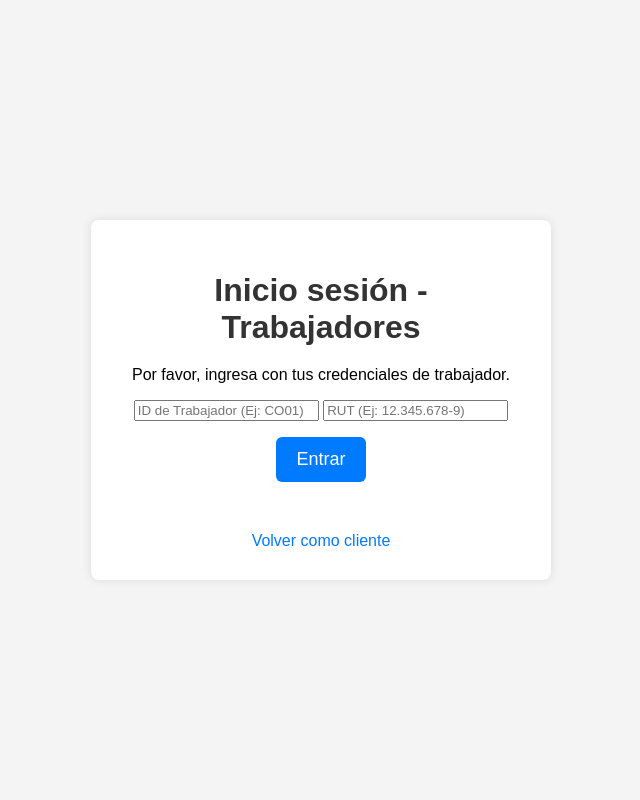
After one commit to Yisus2328/integracion, a Django app: page /login_t/ in a window 1280 px wide. The commit adds this page. Shown: the whole page, without its empty margins (319-959 px from the left). Run offline with Django 5.2, Linux system fonts and the light colour scheme.

Commit message:
login de trabajadores listo

```diff
--- /dev/null
+++ b/tienda/Static/js/trabajadores.js
@@ -0,0 +1,67 @@
+function iniciarSesionTrabajador() {
+    const idTrabajador = document.getElementById('id_trabajador').value.trim();
+    const rutTrabajador = document.getElementById('rut_trabajador').value.trim();
+    const mensajeDiv = document.getElementById('mensaje');
+
+    mensajeDiv.textContent = '';
+
+    if (!idTrabajador || !rutTrabajador) {
+        mensajeDiv.textContent = 'Por favor, ingresa tu ID y RUT.';
+        mensajeDiv.style.color = 'red';
+        return;
+    }
+
+    const idPrefix = idTrabajador.substring(0, 2).toUpperCase();
+
+    if (idPrefix !== 'BO' && idPrefix !== 'CO' && idPrefix !== 'VE') {
+        mensajeDiv.textContent = 'El ID de trabajador debe comenzar con BO (Bodeguero), CO (Contador) o VE (Vendedor).';
+        mensajeDiv.style.color = 'red';
+        return;
+    }
+
+    const data = {
+        id_trabajador: idTrabajador,
+        rut_trabajador: rutTrabajador
+    };
+
+    const apiUrl = 'http://localhost:3301/login/trabajadores';
+
+    fetch(apiUrl, {
+        method: 'POST',
+        headers: {
+            'Content-Type': 'application/json'
+        },
+        body: JSON.stringify(data)
+    })
+    .then(response => {
+        if (!response.ok) {
+            return response.json().then(errorData => {
+                throw new Error(errorData.message || 'Error desconocido en el servidor');
+            });
+        }
+        return response.json();
+    })
+    .then(data => {
+        if (data.success) {
+            mensajeDiv.textContent = data.message || 'Inicio de sesión exitoso.';
+            mensajeDiv.style.color = 'green';
+
+            // --- ¡ESTE ES EL ÚNICO BLOQUE DE REDIRECCIÓN NECESARIO! ---
+            setTimeout(() => {
+                if (data.redirect_url) {
+                    window.location.href = data.redirect_url;
+                } else {
+                    window.location.href = '/index/';
+                }
+            }, 3000); // 3000 milisegundos = 3 segundos
+        } else {
+            mensajeDiv.textContent = data.message || 'Error: ID de trabajador o RUT incorrecto.';
+            mensajeDiv.style.color = 'red';
+        }
+    })
+    .catch(error => {
+        console.error('Error en la solicitud Fetch:', error);
+        mensajeDiv.textContent = 'Error al intentar conectar con el servidor: ' + error.message;
+        mensajeDiv.style.color = 'red';
+    });
+}
--- a/tienda/Templates/index.html
+++ b/tienda/Templates/index.html
@@ -20,6 +20,8 @@
             <button type="button" onclick="iniciarSesion()">Entrar</button>
         </form>
         <div id="mensaje"></div>
+
+        <a href="/login_t/">espacio para trabajadores</a>
     </div>
 
 
--- /dev/null
+++ b/tienda/Templates/login_t.html
@@ -0,0 +1,28 @@
+{% load static %}
+<!DOCTYPE html>
+<html lang="es">
+<head>
+    <meta charset="UTF-8">
+    <meta name="viewport" content="width=device-width, initial-scale=1.0">
+    <title>Iniciar Sesión - Trabajadores Ferremas</title>
+    <link rel="stylesheet" href="{% static 'css/indexx.css' %}">
+</head>
+<body>
+    <div class="form-container sign-in-container">
+        <form id="loginForm">
+            <h1>Inicio sesión - Trabajadores</h1>
+            <span>Por favor, ingresa con tus credenciales de trabajador.</span>
+            <p></p>
+            <input type="text" placeholder="ID de Trabajador (Ej: CO01)" name="id_trabajador" id="id_trabajador" required />
+            <input type="text" placeholder="RUT (Ej: 12.345.678-9)" name="rut_trabajador" id="rut_trabajador" required />
+            <p></p>
+            <button type="button" onclick="iniciarSesionTrabajador()">Entrar</button>
+        </form>
+        <div id="mensaje"></div>
+
+        <a href="{% url 'index' %}">Volver como cliente</a>
+    </div>
+
+    <script src="{% static 'js/trabajadores.js' %}"></script>
+</body>
+</html>
--- a/tienda/urls.py
+++ b/tienda/urls.py
@@ -7,4 +7,8 @@ urlpatterns = [
     path('index/', views.index, name='index'),
     path('agregar_producto/', views.formulario_agregar_producto, name='formulario_agregar_producto'),
     path('agregar_cliente/', views.agregar_cliente, name='agregar_cliente'),
+    path('login_t/', views.login_t, name='login_t'),
+    path('bodegueros/inventario/', views.v_bodeguero, name='v_bodeguero'),
+    path('contadores/dashboard/', views.v_contador, name='v_contador'),
+    path('vendedores/ventas/', views.v_vendedor, name='v_vendedor'),
 ]
--- a/tienda/views.py
+++ b/tienda/views.py
@@ -18,3 +18,15 @@ def listar_eliminar_producto(request):
 
 def agregar_cliente(request):
     return render(request, 'cliente_formulario.html')
+
+def login_t(request):
+    return render(request, 'login_t.html')
+
+def v_bodeguero(request):
+    return render(request, 'v_bodeguero.html')
+
+def v_contador(request):
+    return render(request, 'v_contador.html')
+
+def v_vendedor(request):
+    return render(request, 'v_vendedor.html')
```
Also changed, not shown: tienda/Templates/v_bodeguero.html (added, +15 -0 lines), tienda/Templates/v_contador.html (added, +15 -0 lines), tienda/Templates/v_vendedor.html (added, +15 -0 lines).
